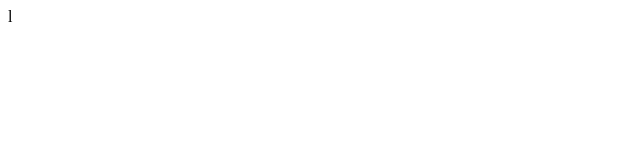
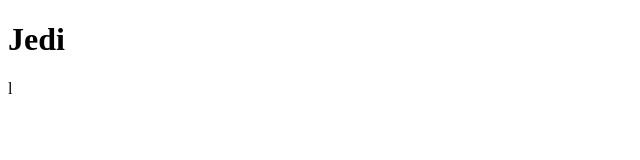
Before and after one commit to Zugamund/formation-git-mastering-discover, a plain HTML site: page jedi-night.html in a window 1280 px wide. Shown: the whole page, without its empty margins (0-640 px from the left). Drawn offline with Linux system fonts and the light colour scheme.

Commit message:
Feat: h1

```diff
--- a/jedi-night.html
+++ b/jedi-night.html
@@ -6,6 +6,7 @@
     <title>One jedi !</title>
 </head>
 <body>
-
+    <!-- TEST EN TETE -->
+    <h1>Jedi</h1>
 </body>
 </html>l
```
